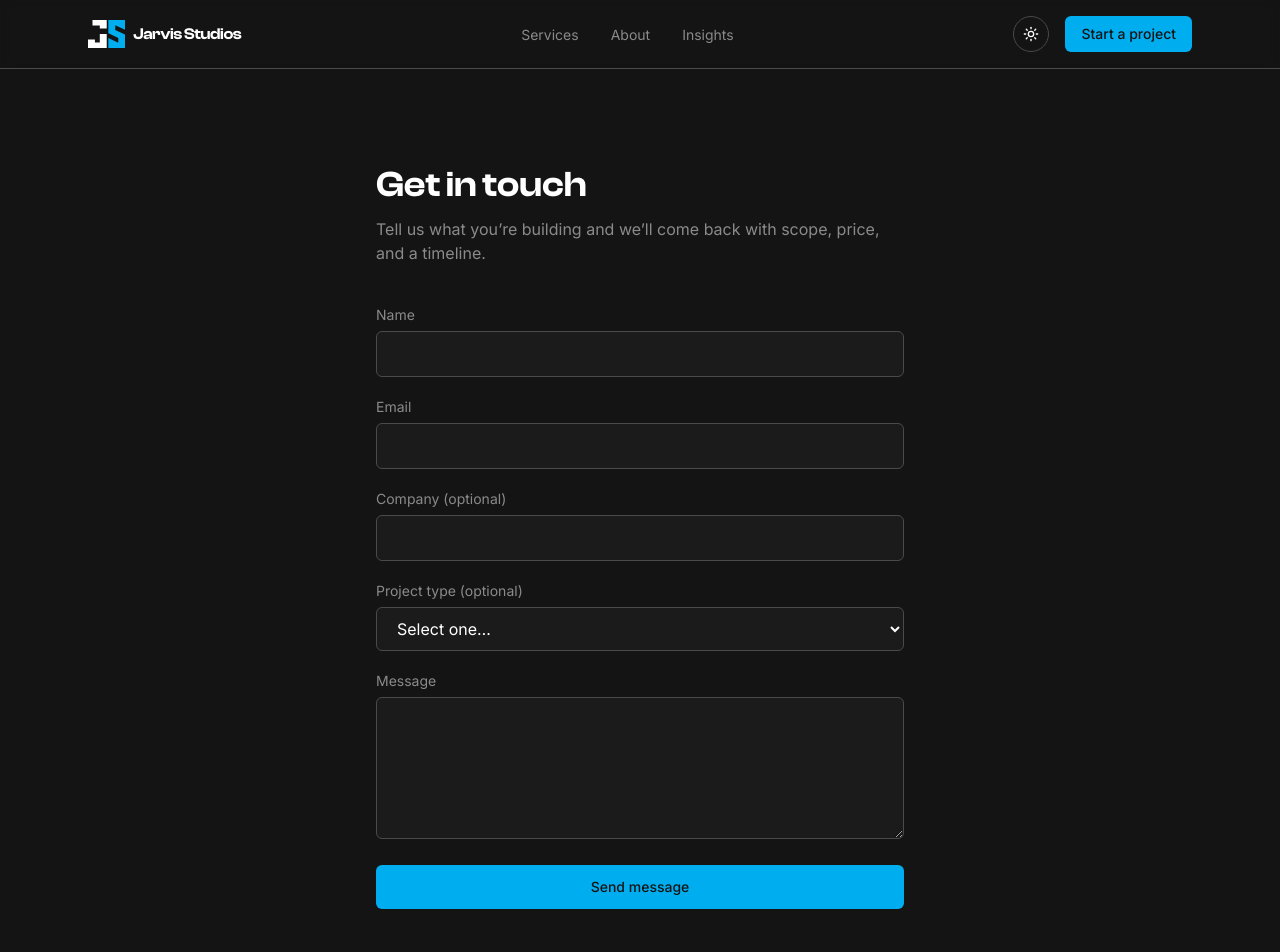
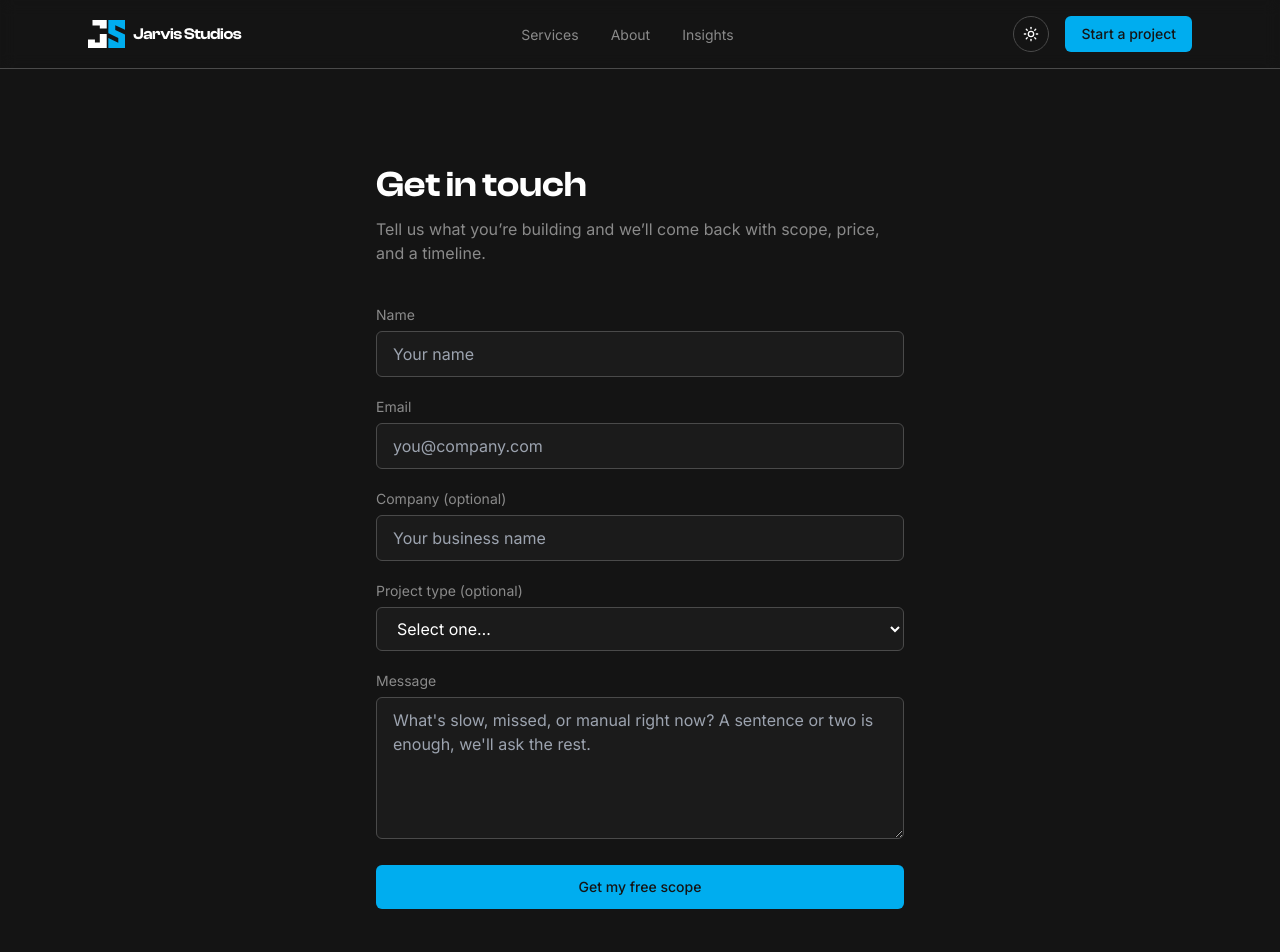
Before and after one commit to MaazHafeez12/JarvisStudios-Website, a Next.js app: page /contact in a window 1280 px wide. Shown: the top 952 px of the page. Built offline with nearby package versions, Linux system fonts and the light colour scheme.

Commit message:
Add field placeholders and rename submit CTA to Get my free scope

```diff
--- a/components/ContactForm.tsx
+++ b/components/ContactForm.tsx
@@ -118,6 +118,7 @@ export function ContactForm() {
         <input
           id="name"
           type="text"
+          placeholder="Your name"
           value={form.name}
           onChange={(e) => update("name", e.target.value)}
           aria-invalid={!!fieldErrors.name}
@@ -130,6 +131,7 @@ export function ContactForm() {
         <input
           id="email"
           type="email"
+          placeholder="you@company.com"
           value={form.email}
           onChange={(e) => update("email", e.target.value)}
           aria-invalid={!!fieldErrors.email}
@@ -142,6 +144,7 @@ export function ContactForm() {
         <input
           id="company"
           type="text"
+          placeholder="Your business name"
           value={form.company}
           onChange={(e) => update("company", e.target.value)}
           className={inputClass(!!fieldErrors.company)}
@@ -172,6 +175,7 @@ export function ContactForm() {
         <textarea
           id="message"
           rows={5}
+          placeholder="What's slow, missed, or manual right now? A sentence or two is enough, we'll ask the rest."
           value={form.message}
           onChange={(e) => update("message", e.target.value)}
           aria-invalid={!!fieldErrors.message}
@@ -206,7 +210,7 @@ export function ContactForm() {
         disabled={isSubmitting}
         className="rounded-md bg-brand-500 px-6 py-3 text-sm font-medium text-neutral-950 transition-colors duration-150 ease-confident hover:bg-brand-300 disabled:opacity-60"
       >
-        {isSubmitting ? "Sending…" : "Send message"}
+        {isSubmitting ? "Sending…" : "Get my free scope"}
       </button>
     </form>
   );
```
